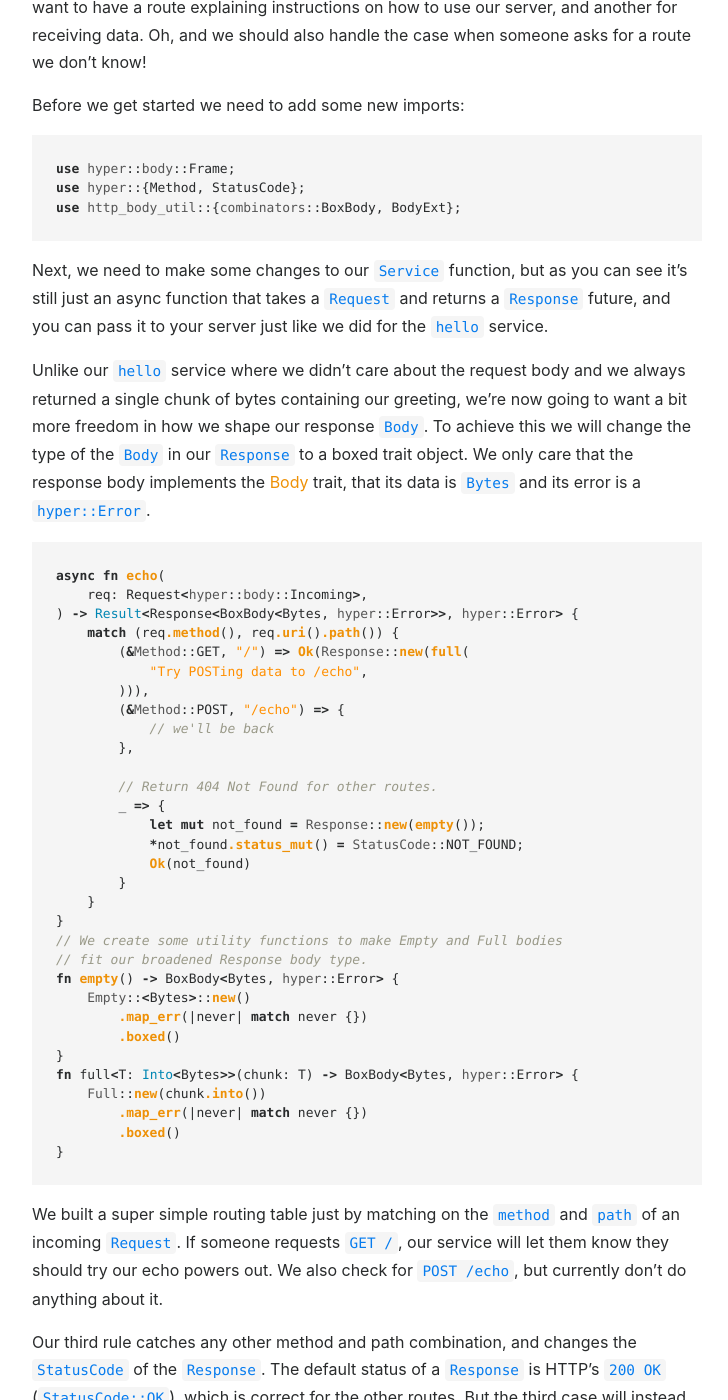
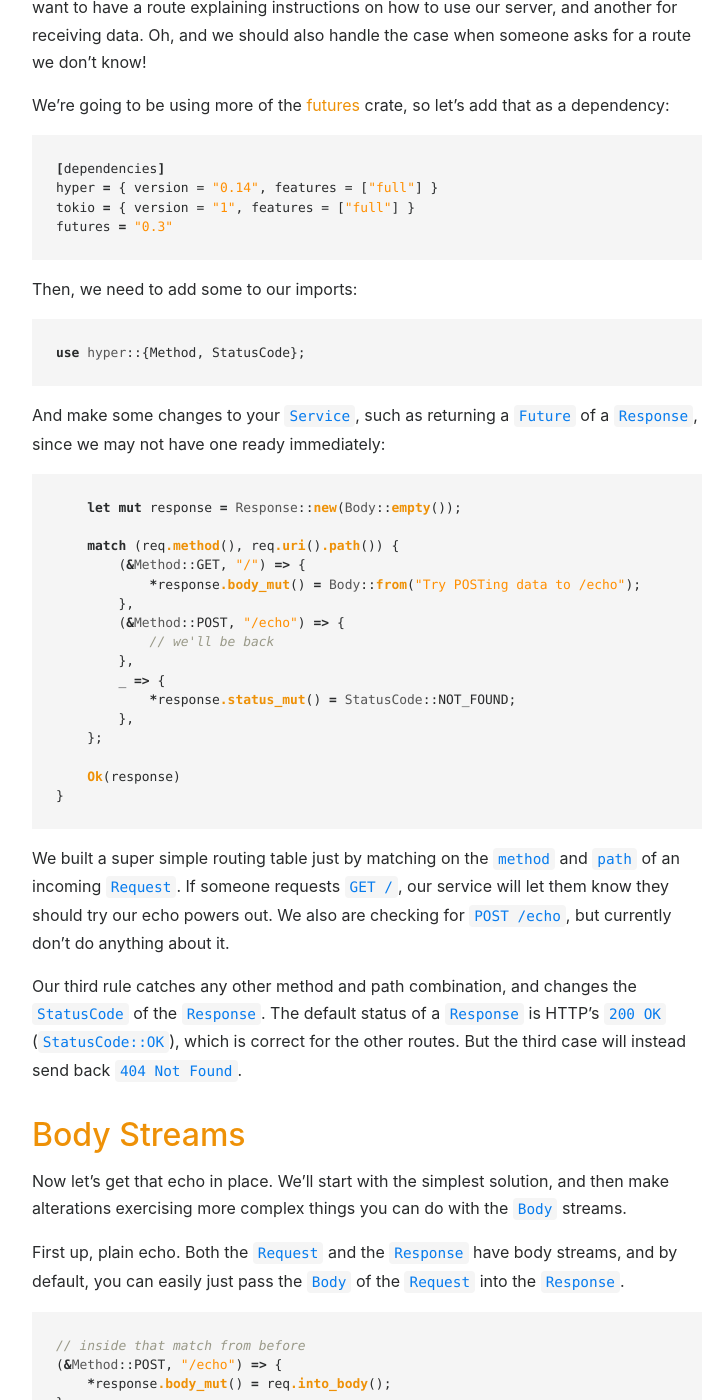
Before and after one commit to hyperium/hyperium.github.io, a Jekyll site: the page built from _guides/legacy/server/echo.md, in a window 1280 px wide and 1400 px high, scrolled down 568 px. Shown: the whole window, without its empty margins (338-1066 px from the left). Built offline with Jekyll 4.4.1, drawn with Linux system fonts in a browser that asks for light colours; some of the changed text lies outside the part shown.

Commit message:
fix: master hello-world, revert legacy guides

````diff
--- a/_guides/legacy/server/echo.md
+++ b/_guides/legacy/server/echo.md
@@ -2,7 +2,7 @@
 title: Echo, echo, echo
 ---
 
-You already have a [Hello World server](../hello-world)? Excellent! Usually,
+You already have a [Hello World server](hello-world.md)? Excellent! Usually,
 servers do more than just spit out the same body for every request. To
 exercise several more parts of hyper, this guide will go through
 building an echo server.
@@ -17,97 +17,88 @@ routing. We want to have a route explaining instructions on how to use
 our server, and another for receiving data. Oh, and we should also
 handle the case when someone asks for a route we don't know!
 
-Before we get started we need to add some new imports:
+We're going to be using more of the [futures][future-crate] crate, so let's add
+that as a dependency:
+
+```toml
+[dependencies]
+hyper = { version = "0.14", features = ["full"] }
+tokio = { version = "1", features = ["full"] }
+futures = "0.3"
+```
+
+Then, we need to add some to our imports:
 
 ```rust
-use hyper::body::Frame;
+# extern crate hyper;
+# extern crate futures;
 use hyper::{Method, StatusCode};
-use http_body_util::{combinators::BoxBody, BodyExt};
 # fn main() {}
 ```
 
-Next, we need to make some changes to our `Service` function, but as you can see
-it's still just an async function that takes a `Request` and returns a `Response`
-future, and you can pass it to your server just like we did for the `hello` service.
-
-Unlike our `hello` service where we didn't care about the request body and
-we always returned a single chunk of bytes containing our greeting, we're now
-going to want a bit more freedom in how we shape our response `Body`. To achieve
-this we will change the type of the `Body` in our `Response` to a boxed trait object.
-We only care that the response body implements the [Body](https://docs.rs/http-body/1.0.0-rc1/http_body/trait.Body.html) trait, that its data is `Bytes` and its error is a `hyper::Error`.
+And make some changes to your `Service`, such as returning a `Future` of a `Response`,
+since we may not have one ready immediately:
 
 ```rust
-# use bytes::Bytes;
-# use http_body_util::{combinators::BoxBody, BodyExt, Empty, Full};
-# use hyper::{Method, Request, Response, StatusCode};
-async fn echo(
-    req: Request<hyper::body::Incoming>,
-) -> Result<Response<BoxBody<Bytes, hyper::Error>>, hyper::Error> {
+# extern crate futures;
+# extern crate hyper;
+# use futures::future::{self, Future};
+# use hyper::{Body, Method, Request, Response, StatusCode};
+#
+async fn echo(req: Request<Body>) -> Result<Response<Body>, hyper::Error> {
+    let mut response = Response::new(Body::empty());
+
     match (req.method(), req.uri().path()) {
-        (&Method::GET, "/") => Ok(Response::new(full(
-            "Try POSTing data to /echo",
-        ))),
+        (&Method::GET, "/") => {
+            *response.body_mut() = Body::from("Try POSTing data to /echo");
+        },
         (&Method::POST, "/echo") => {
             // we'll be back
         },
+        _ => {
+            *response.status_mut() = StatusCode::NOT_FOUND;
+        },
+    };
 
-        // Return 404 Not Found for other routes.
-        _ => {
-            let mut not_found = Response::new(empty());
-            *not_found.status_mut() = StatusCode::NOT_FOUND;
-            Ok(not_found)
-        }
-    }
-}
-// We create some utility functions to make Empty and Full bodies
-// fit our broadened Response body type.
-fn empty() -> BoxBody<Bytes, hyper::Error> {
-    Empty::<Bytes>::new()
-        .map_err(|never| match never {})
-        .boxed()
-}
-fn full<T: Into<Bytes>>(chunk: T) -> BoxBody<Bytes, hyper::Error> {
-    Full::new(chunk.into())
-        .map_err(|never| match never {})
-        .boxed()
+    Ok(response)
 }
 # fn main() {}
 ```
 
-We built a super simple routing table just by matching on the `method` and `path`
-of an incoming `Request`. If someone requests `GET /`, our service will let them
-know they should try our echo powers out. We also check for `POST /echo`, but
-currently don't do anything about it.
+We built a super simple routing table just by matching on the `method`
+and `path` of an incoming `Request`. If someone requests `GET /`, our
+service will let them know they should try our echo powers out. We also
+are checking for `POST /echo`, but currently don't do anything about it.
 
-Our third rule catches any other method and path combination, and changes the
-`StatusCode` of the `Response`. The default status of a `Response` is HTTP’s
-`200 OK` (`StatusCode::OK`), which is correct for the other routes. But the third
-case will instead send back `404 Not Found`.
+Our third rule catches any other method and path combination, and
+changes the `StatusCode` of the `Response`. The default status of a
+`Response` is HTTP's `200 OK` (`StatusCode::OK`), which is correct for
+the other routes. But the third case will instead send back `404 Not
+Found`.
 
 ## Body Streams
 
-Now let's get that echo in place. An HTTP body is a stream of
-`Frames`, each [Frame](https://docs.rs/http-body/1.0.0-rc1/http_body/struct.Frame.html)
-containing parts of the `Body` data or trailers. So rather than reading the entire `Body`
-into a buffer before sending our response, we can stream each frame as it arrives.
-We'll start with the simplest solution, and then make alterations exercising more complex
-things you can do with the `Body` streams.
+Now let's get that echo in place. We'll start with the simplest solution, and
+then make alterations exercising more complex things you can do with the
+`Body` streams.
 
 First up, plain echo. Both the `Request` and the `Response` have body streams,
-and by default, you can easily pass the `Body` of the `Request` into a `Response`.
+and by default, you can easily just pass the `Body` of the `Request` into the
+`Response`.
 
 ```rust
-# use bytes::Bytes;
-# use http_body_util::{combinators::BoxBody, BodyExt, Empty, Full};
-# use hyper::{Method, Request, Response, StatusCode};
-# async fn echo(
-#    req: Request<hyper::body::Incoming>,
-# ) -> Result<Response<BoxBody<Bytes, hyper::Error>>, hyper::Error> {
-#    match (req.method(), req.uri().path()) {
-// Inside the match from before
-(&Method::POST, "/echo") => Ok(Response::new(req.into_body().boxed())),
-#        _ => unreachable!(),
-#    }
+# extern crate hyper;
+# use hyper::{Body, Method, Request, Response};
+# fn echo(req: Request<Body>) -> Response<Body> {
+#     let mut response = Response::default();
+#     match (req.method(), req.uri().path()) {
+// inside that match from before
+(&Method::POST, "/echo") => {
+    *response.body_mut() = req.into_body();
+},
+#         _ => unreachable!(),
+#     }
+#     response
 # }
 # fn main() {}
 ```
@@ -115,44 +106,49 @@ and by default, you can easily pass the `Body` of the `Request` into a `Response
 Running our server now will echo any data we `POST` to `/echo`. That was easy.
 What if we wanted to uppercase all the text? We could use a `map` on our streams.
 
-## Body mapping
+### Body mapping
 
-Every data `Frame` of our body stream is a chunk of bytes, which we can conveniently
-represent using the `Bytes` type from hyper. It can be easily converted into other
+We're going to need a couple of extra imports, so let's add those to the top of the file:
+
+```rust
+# extern crate futures;
+# extern crate hyper;
+use futures::TryStreamExt as _;
+# fn main() {}
+```
+
+A `Body` implements the `Stream` trait from futures, producing a bunch of
+`Bytes`s, as data comes in. `Bytes` is just a convenient type from hyper
+that represents a bunch of bytes. It can be easily converted into other
 typical containers of bytes.
 
-Next, let's add a new `/echo/uppercase` route, mapping each byte in the data `Frame`s
-of our request body to uppercase, and returning the stream in our `Response`:
+Next, let's add a new `/echo/uppercase` route mapping the body to uppercase:
 
 ```rust
-# use bytes::Bytes;
-# use http_body_util::{combinators::BoxBody, BodyExt, Empty, Full};
-# use hyper::body::Frame;
-# use hyper::{Method, Request, Response, StatusCode};
-# async fn echo(
-#    req: Request<hyper::body::Incoming>,
-# ) -> Result<Response<BoxBody<Bytes, hyper::Error>>, hyper::Error> {
-#    match (req.method(), req.uri().path()) {
+# extern crate hyper;
+# extern crate futures;
+# use futures::TryStreamExt as _;
+# use hyper::{Body, Method, Request, Response};
+# fn echo(req: Request<Body>) -> Response<Body> {
+#     let mut response = Response::default();
+#     match (req.method(), req.uri().path()) {
 // Yet another route inside our match block...
 (&Method::POST, "/echo/uppercase") => {
-    // Map this body's frame to a different type
-    let frame_stream = req.into_body().map_frame(|frame| {
-        let frame = if let Some(data) = frame.into_data() {
-            // Convert every byte in every Data frame to uppercase
-            data.iter()
+    // This is actually a new `futures::Stream`...
+    let mapping = req
+        .into_body()
+        .map_ok(|chunk| {
+            chunk.iter()
                 .map(|byte| byte.to_ascii_uppercase())
-                .collect::<Bytes>()
-        } else {
-            Bytes::new()
-        };
+                .collect::<Vec<u8>>()
+        });
 
-        Frame::data(frame)
-    });
-
-    Ok(Response::new(frame_stream.boxed()))
+    // Use `Body::wrap_stream` to convert it to a `Body`...
+    *response.body_mut() = Body::wrap_stream(mapping);
 },
 #         _ => unreachable!(),
 #     }
+#     response
 # }
 # fn main() {}
 ```
@@ -168,36 +164,33 @@ back to us? We can't really stream the data as it comes in, since we need to
 find the end before we can respond. To do this, we can explore how to easily
 collect the full body.
 
-We want to collect the entire request body and map the result into our `reverse`
-function, then return the eventual result. If we import the `http_body_util::BodyExt`
-extension trait, we can call the `collect` method on our body, which will drive the
-stream to completion, collecting all the data and trailer frames into a `Collected` type.
-We can easily turn the `Collected` body into a single `Bytes` by calling its `into_bytes`
-method.
+In this case, we can't really generate a `Response` immediately. Instead, we
+must wait for the full request body to be received.
+
+We want to concatenate the request body, and map the result into our `reverse` function, and return the eventual result. We can make use of the `hyper::body::to_bytes` utility function to make this easy.
 
 ```rust
-# use bytes::Bytes;
-# use http_body_util::{combinators::BoxBody, BodyExt, Empty, Full};
-# use hyper::{Method, Request, Response, StatusCode};
-# async fn echo(
-#    req: Request<hyper::body::Incoming>,
-# ) -> Result<Response<BoxBody<Bytes, hyper::Error>>, hyper::Error> {
-#    match (req.method(), req.uri().path()) {
+# extern crate hyper;
+# use hyper::{Body, Method, Request, Response};
+# async fn echo(req: Request<Body>) -> Result<Response<Body>, hyper::Error> {
+#     let mut response = Response::default();
+#     match (req.method(), req.uri().path()) {
 // Yet another route inside our match block...
-(&Method::POST, "/echo/reversed") => {
-    // Await the whole body to be collected into a single `Bytes`...
-    let whole_body = req.collect().await?.to_bytes();
+(&Method::POST, "/echo/reverse") => {
+    // Await the full body to be concatenated into a single `Bytes`...
+    let full_body = hyper::body::to_bytes(req.into_body()).await?;
 
-    // Iterate the whole body in reverse order and collect into a new Vec.
-    let reversed_body = whole_body.iter()
+    // Iterate the full body in reverse order and collect into a new Vec.
+    let reversed = full_body.iter()
         .rev()
         .cloned()
         .collect::<Vec<u8>>();
 
-    Ok(Response::new(full(reversed_body)))
+    *response.body_mut() = reversed.into();
 },
 #         _ => unreachable!(),
 #     }
+#     Ok(response)
 # }
 # fn main() {}
 ```
@@ -205,3 +198,4 @@ method.
 You can see a compiling [example here][example].
 
 [example]: {{ site.examples_url }}/echo.rs
+[future-crate]: https://github.com/rust-lang-nursery/futures-rs
````
Also changed, not shown: _guides/legacy/server/hello-world.md (+43 -64 lines), _guides/master/server/hello-world.md (+11 -1 lines).
